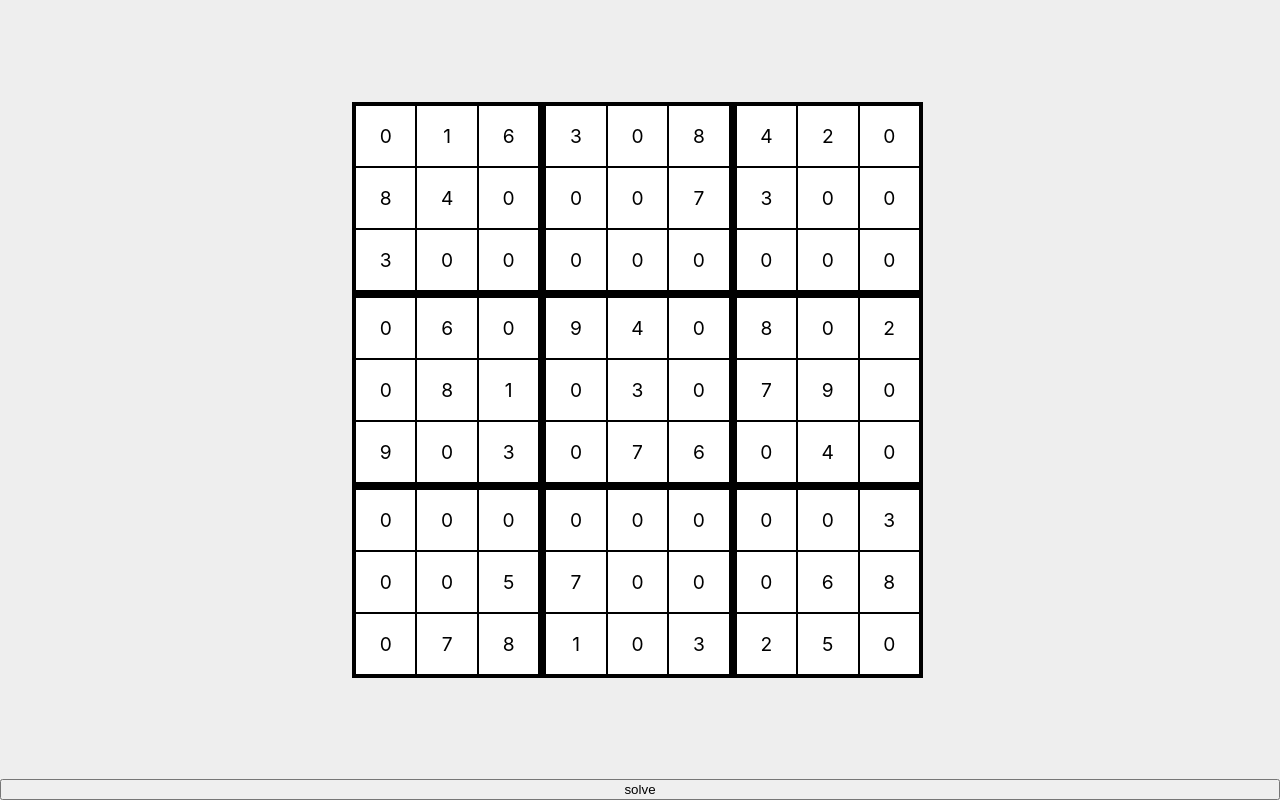
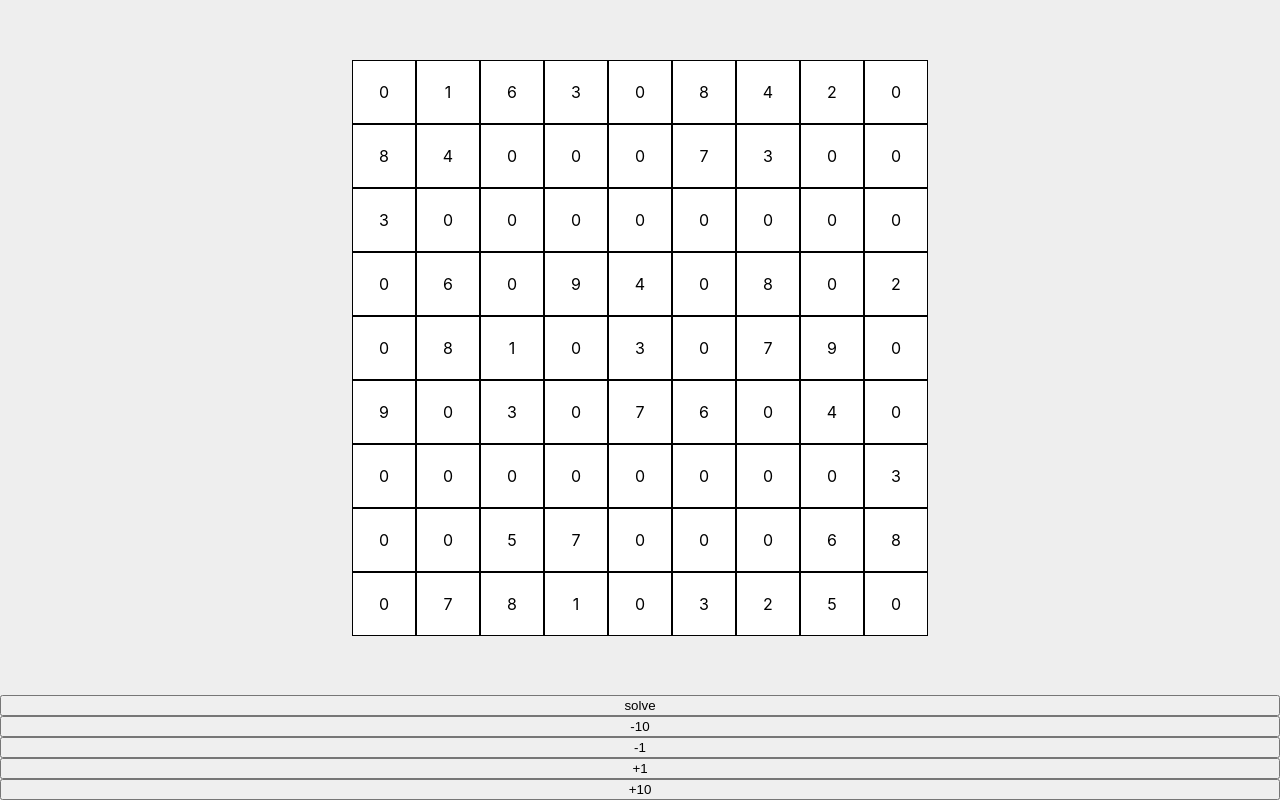
Before and after one commit to jyeh20/sudoku-csp, a React (Create React App) app: page / in a window 1280 px wide. Built offline with nearby package versions, Linux system fonts and the light colour scheme.

Commit message:
visualizer still not working

```diff
--- a/src/Sudoku.jsx
+++ b/src/Sudoku.jsx
@@ -3,8 +3,6 @@ import React, { useState, useEffect } from 'react'
 import { makeStyles } from '@material-ui/core/styles'
 
 export default function Sudoku() {
-  const update = useForceUpdate()
-  const classes = useStyles()
   const [puzzle, setPuzzle] = useState([[0, 1, 6, 3, 0, 8, 4, 2, 0],
                                         [8, 4, 0, 0, 0, 7, 3, 0, 0],
                                         [3, 0, 0, 0, 0, 0, 0, 0, 0],
@@ -14,12 +12,25 @@ export default function Sudoku() {
                                         [0, 0, 0, 0, 0, 0, 0, 0, 3],
                                         [0, 0, 5, 7, 0, 0, 0, 6, 8],
                                         [0, 7, 8, 1, 0, 3, 2, 5, 0]])
+  const update = useForceUpdate()
+  const classes = useStyles()
   const [coordinates, setCoordinates] = useState([-1,-1])
   const [sudoku, setSudoku] = useState(null)
   const [rowError, setRowError] = useState(false)
   const [colError, setColError] = useState(false)
   const [boxError, setBoxError] = useState(false)
   const [solving, setSolving] = useState(false)
+  const [numberMap, setNumberMap] = useState(null)
+  const [puzzleStates, setPuzzleStates] = useState([])
+  const [stepState, setStepState] = useState(null)
+
+  class NumberTuple {
+    constructor(row, col, value) {
+      this.row = row
+      this.col = col
+      this.value = value
+    }
+  }
 
   function sleep(milliseconds) {
     const date = Date.now()
@@ -27,19 +38,6 @@ export default function Sudoku() {
     do {
       currentDate = Date.now()
     } while (currentDate - date < milliseconds)
-  }
-
-  const handleClick = (row, col) => {
-    let newPuzzle = puzzle
-    let val = newPuzzle[row][col]
-    if (val === 9) {
-      newPuzzle[row][col] = 0
-    } else {
-      newPuzzle[row][col]++
-    }
-    setPuzzle(newPuzzle)
-    setCoordinates([row, col])
-    update()
   }
 
   const rowConstraint = (board, row, value) => {
@@ -132,201 +130,122 @@ export default function Sudoku() {
   }
 
   useEffect(() => {
-    function getNumbers(row, col) {
-      let list = []
-      for (let r = -1; r < 2; r++) {
-        for (let c = -1; c < 2; c++) {
-          list.push(puzzle[row+r][col+c])
-        }
+    let puzzleBoard = puzzle
+    let coords = [-1, -1]
+
+    const handleClick = (row, col) => {
+      let newPuzzle = puzzle
+      let val = newPuzzle[row][col]
+      if (val === 9) {
+        newPuzzle[row][col] = 0
+      } else {
+        newPuzzle[row][col]++
       }
-      return list
+      setPuzzle(newPuzzle)
+      setCoordinates([row, col])
+      console.log(puzzle)
+      update()
     }
 
     function solve(board) {
-      const r = getNextEmptySpot(board)
-      let row = r[0]
-      let col = r[1]
+      coords = getNextEmptySpot(board)
+      let row = coords[0]
+      let col = coords[1]
 
       if (row === -1) {
         setSolving(false)
         return
       }
 
+      console.log(board)
+      sleep(5)
+
       for (let value = 1; value <= 9; value++) {
         if (checkConstraints(board, row, col, value)) {
           board[row][col] = value
           setPuzzle(board)
-          update()
-          sleep(5)
+          let copy = puzzleStates
+          copy.push(board)
+          setPuzzleStates(copy)
+          setStepState(puzzleStates.length)
           solve(puzzle)
         }
       }
-
       if (getNextEmptySpot(board)[0] !== -1) {
         board[row][col] = 0
       }
       return
     }
 
-    function solveLoop() {
+    const solveLoop = () => {
       solve(puzzle)
       update()
     }
 
+    const getNumbers = () => {
+      let nums = []
+      for (let row = 0; row < puzzle.length; row++) {
+        for (let col = 0; col < puzzle[row].length; col++) {
+          nums.push(new NumberTuple(row, col, puzzle[row][col]))
+        }
+      }
+
+      const numMap = nums.map((num) =>
+        <SmallBox puzzle={puzzleBoard} coords={coords} value={num.value} row={num.row} col={num.col} handleClick={handleClick} />
+      )
+
+      setNumberMap(numMap)
+    }
+
+    getNumbers()
+
     setSudoku({
+      getNumbers,
+      handleClick,
       solveLoop,
-      getNumbers
     })
-  }, [setPuzzle])
+  }, [coordinates, setCoordinates])
 
   const solv = () => sudoku.solveLoop()
-  // const getElements = (row, col) => sudoku.getNumbers(row, col)
+  const getNums = () => sudoku.getNumbers()
 
-  function getElements(row, col) {
-    let list = []
-    for (let r = -1; r < 2; r++) {
-      for (let c = -1; c < 2; c++) {
-        list.push(puzzle[row+r][col+c])
-      }
+  const updatePuzzle = (num) => {
+    const val = stepState + num
+    if (val > puzzleStates.length) {
+      return
     }
-    return list
+    if (val < 0) {
+      return
+    }
+    setStepState(val)
+    setPuzzle(puzzleStates[stepState])
+    getNums()
+    update()
+    console.log("PUZZLE", puzzleStates)
+    console.log(num)
+    console.log(stepState)
+    console.log(puzzle)
   }
 
   return (
     <div className={classes.wrapper}>
       <div className={classes.box}>
-        <BigBox elements={getElements(1, 1)} row={1} col={1} handleClick={handleClick} solving={solving} coordinates={coordinates}
-                sleep={sleep} rowError={rowError} setRowError={setRowError} colError={colError} setColError={setColError}
-                boxError={boxError} setBoxError={setBoxError}/>
-        <BigBox elements={getElements(1, 4)} row={1} col={4} handleClick={handleClick} solving={solving} coordinates={coordinates}
-                sleep={sleep} rowError={rowError} setRowError={setRowError} colError={colError} setColError={setColError}
-                boxError={boxError} setBoxError={setBoxError}/>
-        <BigBox elements={getElements(1, 7)} row={1} col={7} handleClick={handleClick} solving={solving} coordinates={coordinates}
-                sleep={sleep} rowError={rowError} setRowError={setRowError} colError={colError} setColError={setColError}
-                boxError={boxError} setBoxError={setBoxError}/>
-        <BigBox elements={getElements(4, 1)} row={4} col={1} handleClick={handleClick} solving={solving} coordinates={coordinates}
-                sleep={sleep} rowError={rowError} setRowError={setRowError} colError={colError} setColError={setColError}
-                boxError={boxError} setBoxError={setBoxError}/>
-        <BigBox elements={getElements(4, 4)} row={4} col={4} handleClick={handleClick} solving={solving} coordinates={coordinates}
-                sleep={sleep} rowError={rowError} setRowError={setRowError} colError={colError} setColError={setColError}
-                boxError={boxError} setBoxError={setBoxError}/>
-        <BigBox elements={getElements(4, 7)} row={4} col={7} handleClick={handleClick} solving={solving} coordinates={coordinates}
-                sleep={sleep} rowError={rowError} setRowError={setRowError} colError={colError} setColError={setColError}
-                boxError={boxError} setBoxError={setBoxError}/>
-        <BigBox elements={getElements(7, 1)} row={7} col={1} handleClick={handleClick} solving={solving} coordinates={coordinates}
-                sleep={sleep} rowError={rowError} setRowError={setRowError} colError={colError} setColError={setColError}
-                boxError={boxError} setBoxError={setBoxError}/>
-        <BigBox elements={getElements(7, 4)} row={7} col={4} handleClick={handleClick} solving={solving} coordinates={coordinates}
-                sleep={sleep} rowError={rowError} setRowError={setRowError} colError={colError} setColError={setColError}
-                boxError={boxError} setBoxError={setBoxError}/>
-        <BigBox elements={getElements(7, 7)} row={7} col={7} handleClick={handleClick} solving={solving} coordinates={coordinates}
-                sleep={sleep} rowError={rowError} setRowError={setRowError} colError={colError} setColError={setColError}
-                boxError={boxError} setBoxError={setBoxError}/>
+        <>{numberMap}</>
       </div>
       <button disabled={solving} onClick={solv}>solve</button>
+      <button onClick={() => updatePuzzle(-10)}>-10</button>
+      <button onClick={() => updatePuzzle(-1)}>-1</button>
+      <button onClick={() => updatePuzzle(+1)}>+1</button>
+      <button onClick={() => updatePuzzle(+10)}>+10</button>
     </div>
   )
 }
 
-function BigBox({elements, row, col, handleClick, solving, coordinates, sleep, rowError, setRowError, colError, setColError, boxError, setBoxError}) {
+const SmallBox = (props) => {
   const classes = useStyles()
-  return (
-    <div className={classes.bigBox}>
-      <SmallBox element={elements[0]} row={row-1} col={col-1} handleClick={handleClick} solving={solving} coordinates={coordinates}
-                sleep={sleep} rowError={rowError} setRowError={setRowError} colError={colError} setColError={setColError}
-                boxError={boxError} setBoxError={setBoxError}/>
-      <SmallBox element={elements[1]} row={row-1} col={col} handleClick={handleClick} solving={solving} coordinates={coordinates}
-                sleep={sleep} rowError={rowError} setRowError={setRowError} colError={colError} setColError={setColError}
-                boxError={boxError} setBoxError={setBoxError}/>
-      <SmallBox element={elements[2]} row={row-1} col={col+1} handleClick={handleClick} solving={solving} coordinates={coordinates}
-                sleep={sleep} rowError={rowError} setRowError={setRowError} colError={colError} setColError={setColError}
-                boxError={boxError} setBoxError={setBoxError}/>
-      <SmallBox element={elements[3]} row={row} col={col-1} handleClick={handleClick} solving={solving} coordinates={coordinates}
-                sleep={sleep} rowError={rowError} setRowError={setRowError} colError={colError} setColError={setColError}
-                boxError={boxError} setBoxError={setBoxError}/>
-      <SmallBox element={elements[4]} row={row} col={col} handleClick={handleClick} solving={solving} coordinates={coordinates}
-                sleep={sleep} rowError={rowError} setRowError={setRowError} colError={colError} setColError={setColError}
-                boxError={boxError} setBoxError={setBoxError}/>
-      <SmallBox element={elements[5]} row={row} col={col+1} handleClick={handleClick} solving={solving} coordinates={coordinates}
-                sleep={sleep} rowError={rowError} setRowError={setRowError} colError={colError} setColError={setColError}
-                boxError={boxError} setBoxError={setBoxError}/>
-      <SmallBox element={elements[6]} row={row+1} col={col-1} handleClick={handleClick} solving={solving} coordinates={coordinates}
-                sleep={sleep} rowError={rowError} setRowError={setRowError} colError={colError} setColError={setColError}
-                boxError={boxError} setBoxError={setBoxError}/>
-      <SmallBox element={elements[7]} row={row+1} col={col} handleClick={handleClick} solving={solving} coordinates={coordinates}
-                sleep={sleep} rowError={rowError} setRowError={setRowError} colError={colError} setColError={setColError}
-                boxError={boxError} setBoxError={setBoxError}/>
-      <SmallBox element={elements[8]} row={row+1} col={col+1} handleClick={handleClick} solving={solving} coordinates={coordinates}
-                sleep={sleep} rowError={rowError} setRowError={setRowError} colError={colError} setColError={setColError}
-                boxError={boxError} setBoxError={setBoxError}/>
-    </div>
-  )
-}
-
-function SmallBox({element, row, col, handleClick, solving, coordinates, sleep, rowError, setRowError, colError, setColError, boxError, setBoxError}) {
-  const classes = useStyles()
-
-  const inBox = (r, c, coords) => {
-    let trow = coords[0]
-    let tcol = coords[1]
-    let tPosRow = 0
-    let tPosCol = 0
-    let posRow = 0
-    let posCol = 0
-    if (r <= 2) {
-      posRow = 1
-    } else if (r >= 6) {
-      posRow = 7
-    } else {
-      posRow = 4
-    }
-
-    if (trow <= 2) {
-      tPosRow = 1
-    } else if (trow >= 6) {
-      tPosRow = 7
-    } else {
-      tPosRow = 4
-    }
-
-    if (c <= 2) {
-      posCol = 1
-    } else if (c >= 6) {
-      posCol = 7
-    } else {
-      posCol = 4
-    }
-
-    if (tcol <= 2) {
-      tPosCol = 1
-    } else if (tcol >= 6) {
-      tPosCol = 7
-    } else {
-      tPosCol = 4
-    }
-
-    if (posRow === tPosRow && posCol === tPosCol) {
-      return true
-    }
-    return false
-  }
-
-  const bgColor = () => {
-    if (row === coordinates[0] && col === coordinates[1]) {
-      return '#00FFDD'
-    }
-    if ((rowError && coordinates[0] === row) ||
-        (colError && coordinates[1] === col) ||
-        (boxError && inBox(row, col, coordinates))) {
-      return '#FFBBBB'
-    }
-    else {
-      return '#FFFFFF'
-    }
-  }
-  return (
-    <div id={"box"} className={classes.smallBox} style={{background:`${bgColor()}`}} onClick={() => {if(!solving) {handleClick(row, col)}}}>
-      {element}
+  return(
+    <div className={classes.smallBox} onClick={() => {props.handleClick(props.row, props.col)}}>
+      {props.puzzle[props.row][props.col]}
     </div>
   )
 }
@@ -351,21 +270,17 @@ const useStyles = makeStyles(() => ({
     flexWrap: 'wrap'
   },
 
-  bigBox: {
-    background: '#FFFFFF',
-    width: '32%',
-    border: '3px solid black',
-    display: 'flex',
-    flexWrap: 'wrap'
-  },
-
   smallBox: {
-    fontSize: '1.5vw',
     display: 'flex',
     justifyContent: 'center',
     alignItems: 'center',
-    width: '32.25%',
-    border: '1px solid black'
+    width: '62px',
+    height: '62px',
+    background: '#FFFFFF',
+    border: '1px solid black',
+    '&:hover': {
+      background: '#00DDFF'
+    }
   }
 }))
 
```
